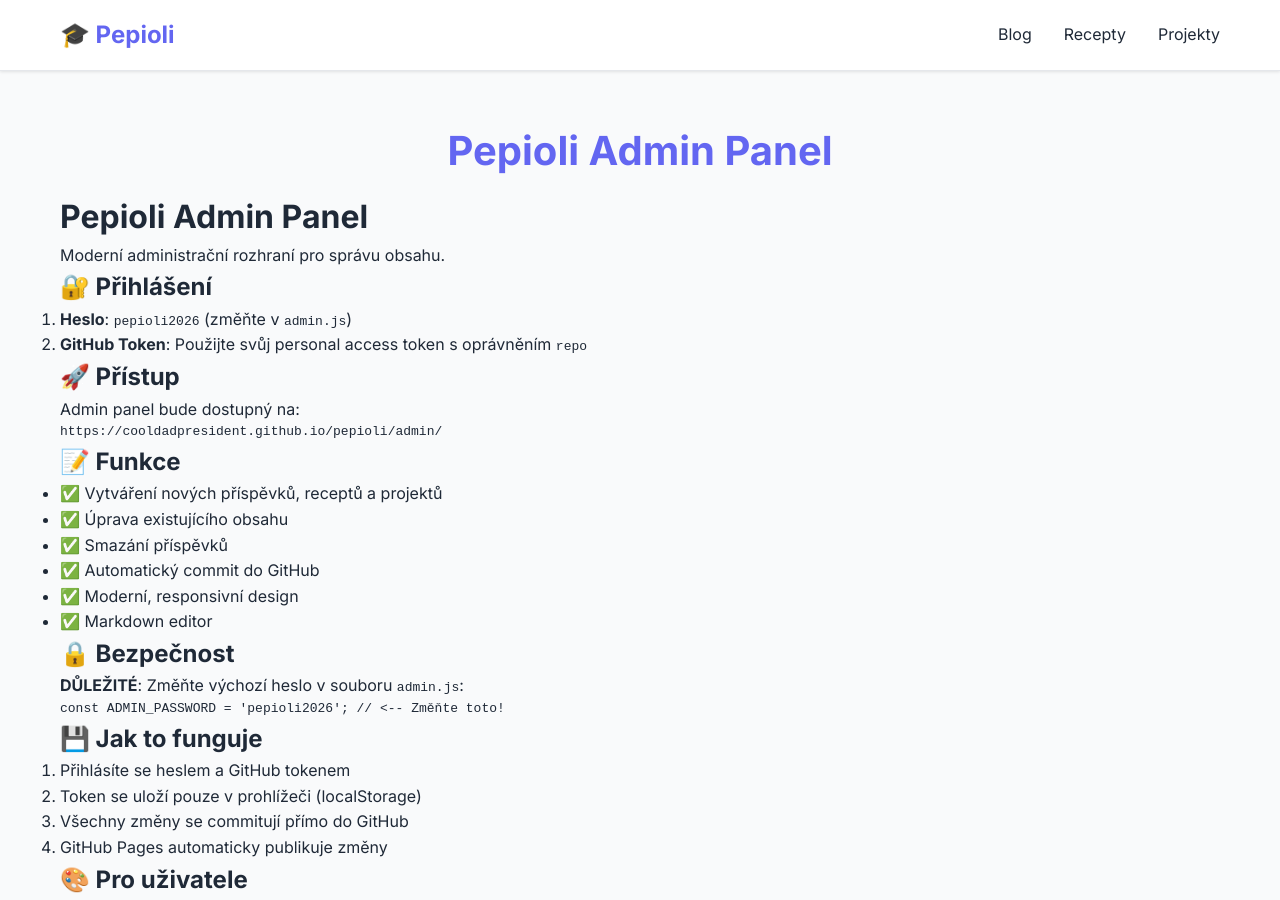
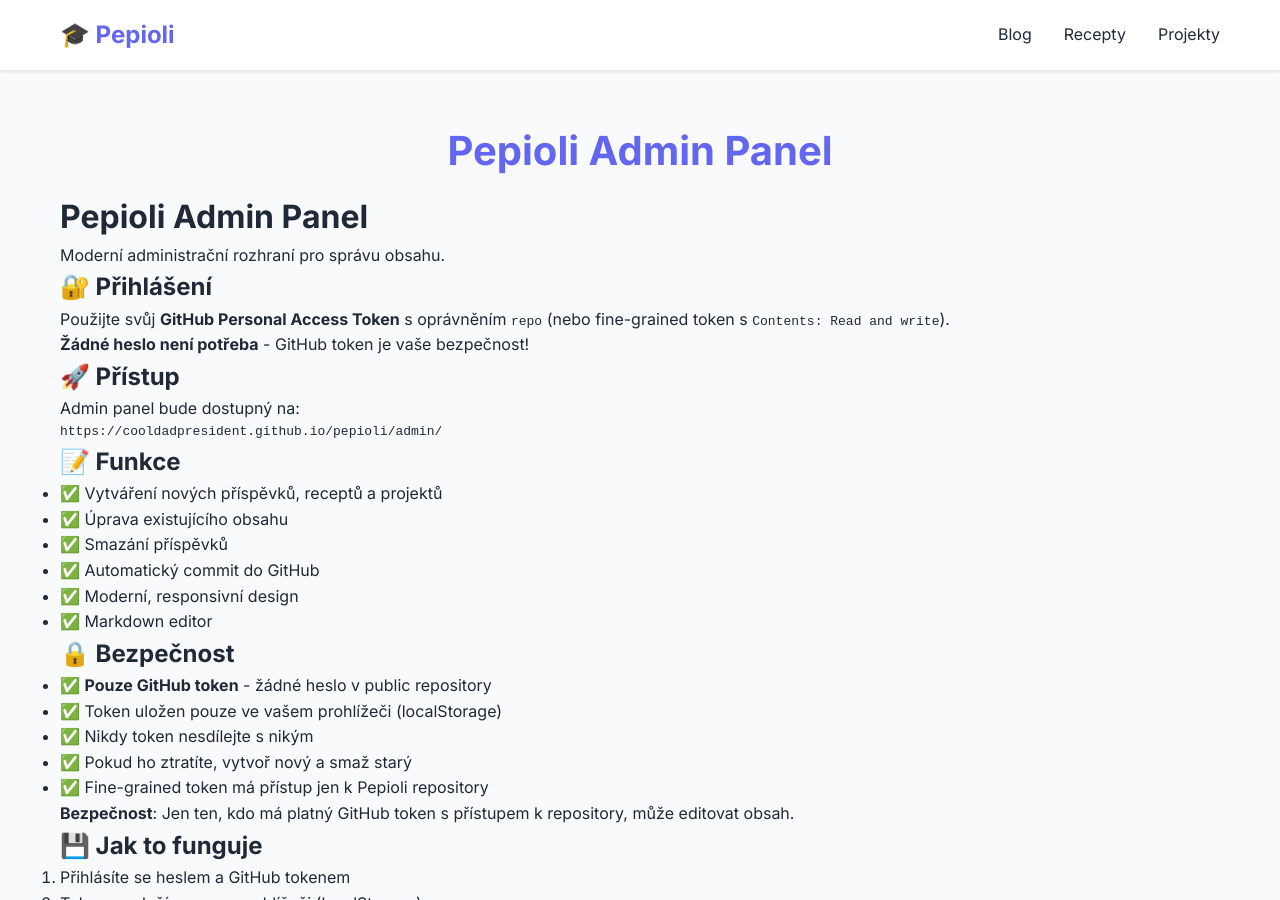
Before and after one commit to cooldadpresident/pepioli, a Jekyll site: the page built from admin/README.md, in a window 1280 px wide and 900 px high. Built offline with Jekyll 4.4.1, drawn with Linux system fonts in a browser that asks for light colours; our own code applies the rules of GitHub Pages for plain Markdown files.

Commit message:
Remove password authentication - use GitHub token only for security

````diff
--- a/admin/README.md
+++ b/admin/README.md
@@ -4,8 +4,9 @@
 
 ## 🔐 Přihlášení
 
-1. **Heslo**: `pepioli2026` (změňte v `admin.js`)
-2. **GitHub Token**: Použijte svůj personal access token s oprávněním `repo`
+Použijte svůj **GitHub Personal Access Token** s oprávněním `repo` (nebo fine-grained token s `Contents: Read and write`).
+
+**Žádné heslo není potřeba** - GitHub token je vaše bezpečnost!
 
 ## 🚀 Přístup
 
@@ -25,11 +26,13 @@
 
 ## 🔒 Bezpečnost
 
-**DŮLEŽITÉ**: Změňte výchozí heslo v souboru `admin.js`:
+- ✅ **Pouze GitHub token** - žádné heslo v public repository
+- ✅ Token uložen pouze ve vašem prohlížeči (localStorage)
+- ✅ Nikdy token nesdílejte s nikým
+- ✅ Pokud ho ztratíte, vytvoř nový a smaž starý
+- ✅ Fine-grained token má přístup jen k Pepioli repository
 
-```javascript
-const ADMIN_PASSWORD = 'pepioli2026'; // <-- Změňte toto!
-```
+**Bezpečnost**: Jen ten, kdo má platný GitHub token s přístupem k repository, může editovat obsah.
 
 ## 💾 Jak to funguje
 
````
Also changed, not shown: NAVOD.md (+3 -3 lines), admin/admin.js (+20 -12 lines), admin/index.html (+2 -7 lines).
